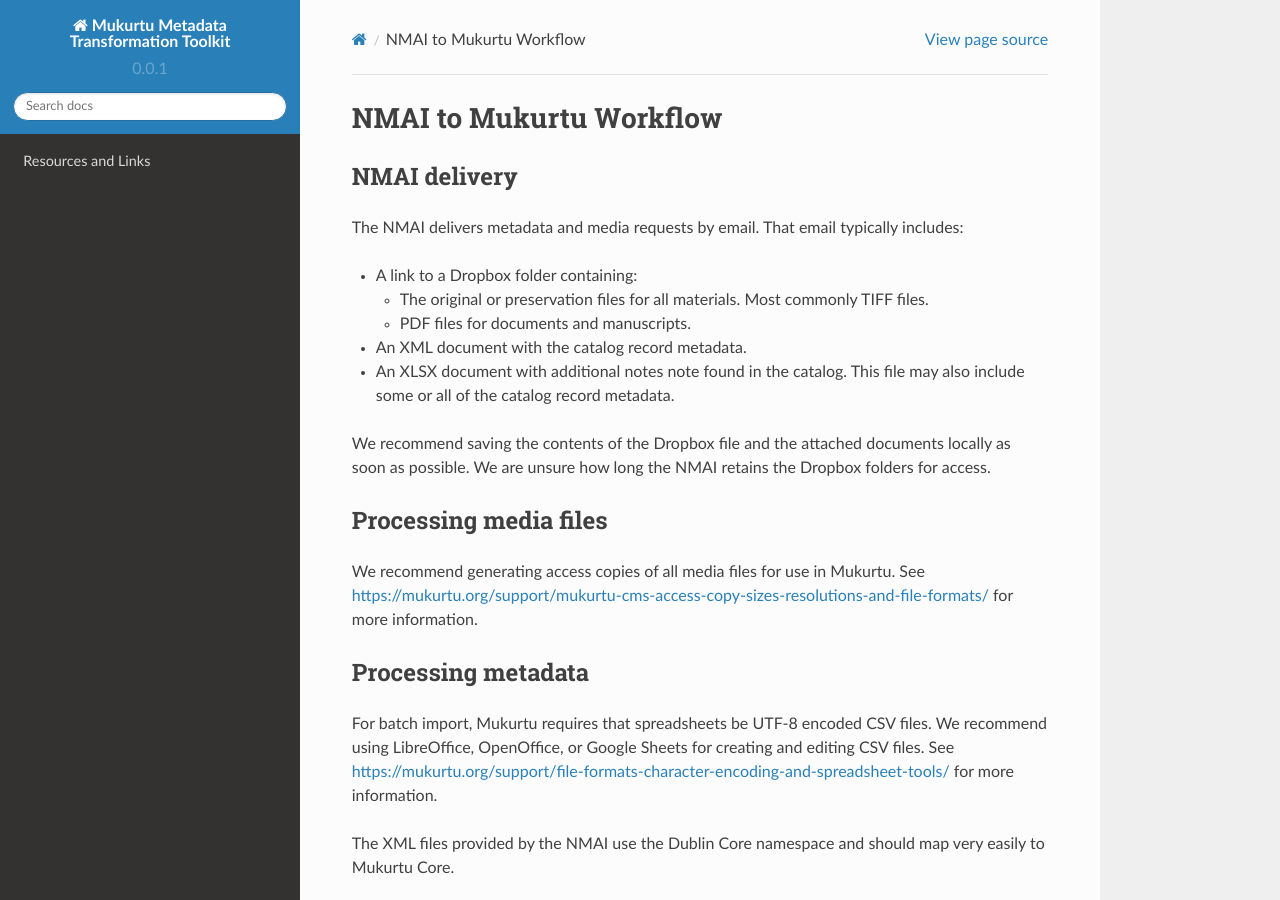
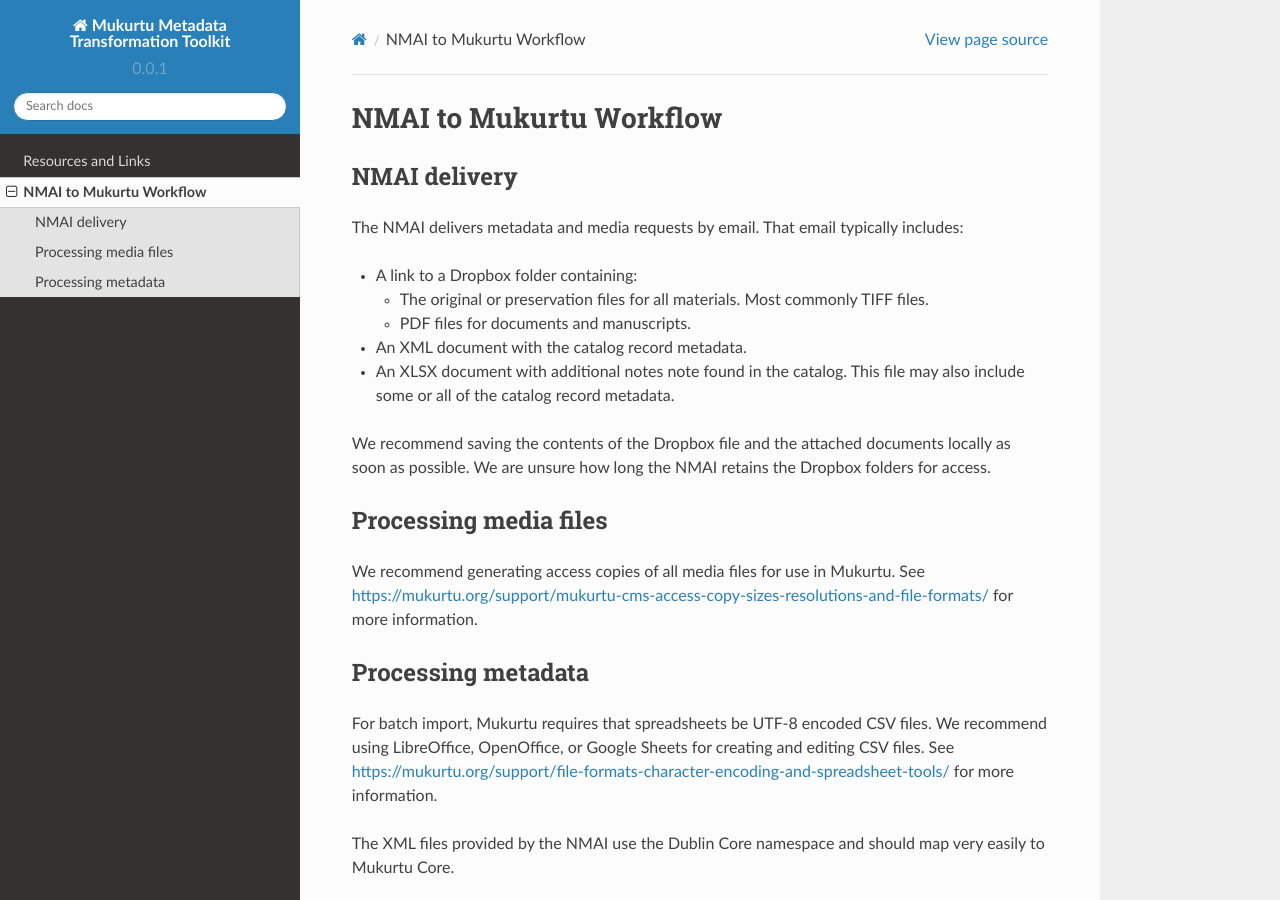
Before and after one commit to WSU-CDSC/MMTT-template, a Sphinx documentation site: the page built from docs/source/nmai_mukurtu/nmai_mukurtu_workflow.rst, in a window 1280 px wide and 900 px high. Built offline with Sphinx 7.4.7 and the Read the Docs theme 2.0.0, drawn with Linux system fonts in a browser that asks for light colours; pages that are not in the unit, such as notebooks, are missing from menus.

Commit message:
Update index.rst

```diff
--- a/docs/source/index.rst
+++ b/docs/source/index.rst
@@ -13,4 +13,4 @@
 .. toctree::
 
    resources_links
-   nmai>mukurtu/nmai_mukurtu_workflow
+   nmai_mukurtu/nmai_mukurtu_workflow
```
